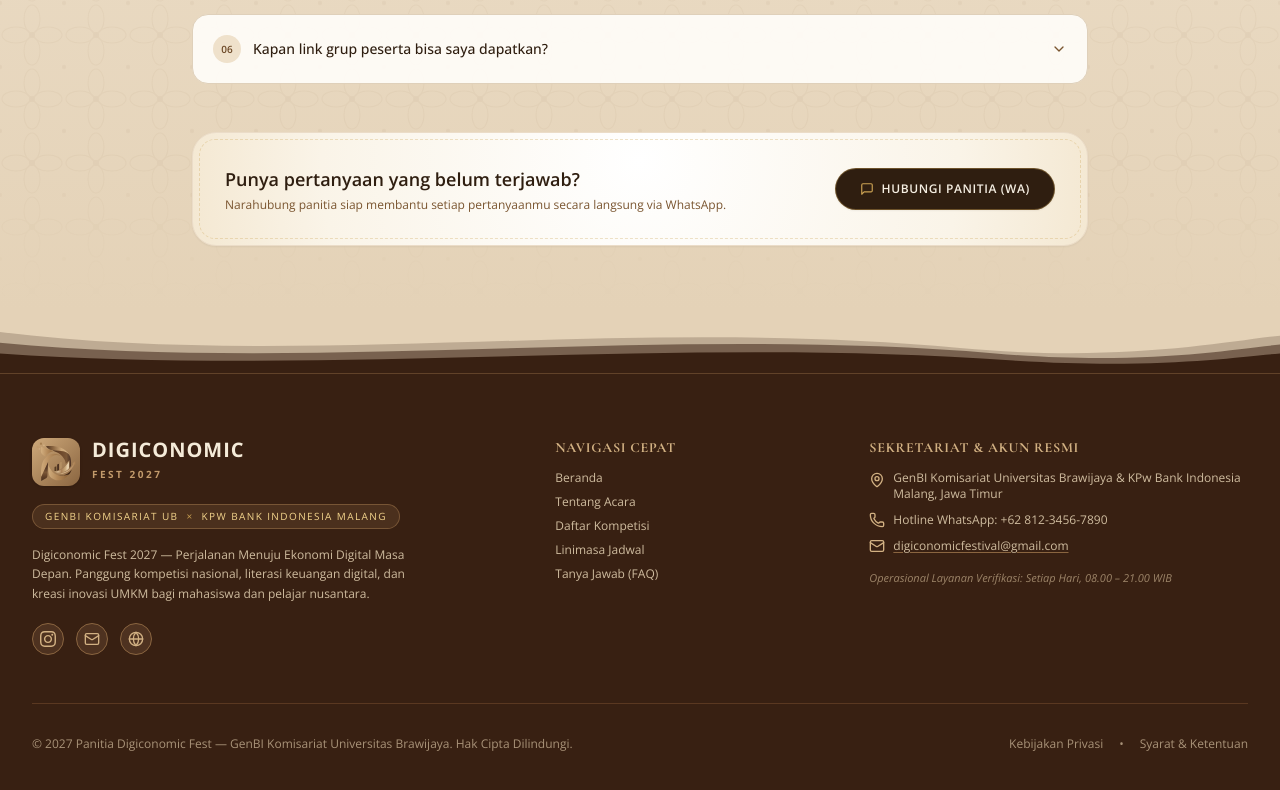
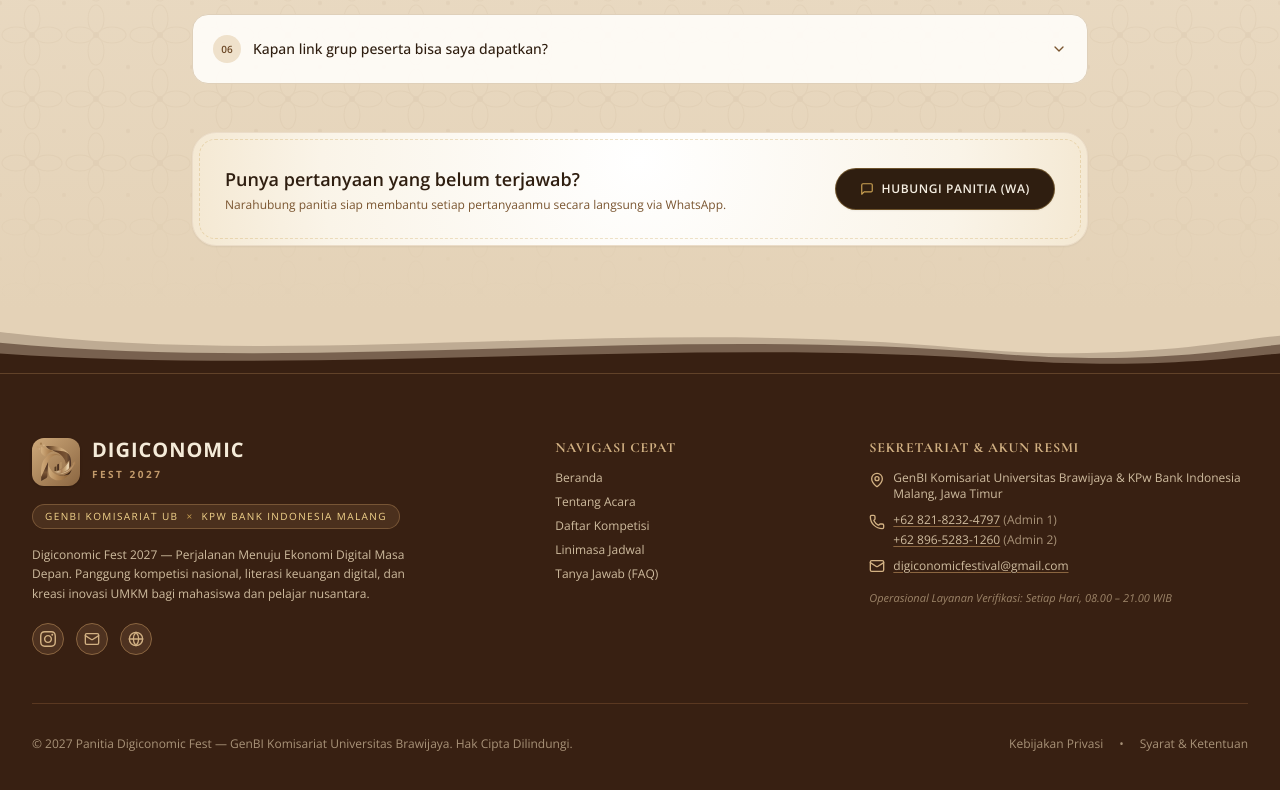
Before and after one commit to rrezmaulana-arch/DIGINOMIC, a React (Vite) app in the folder web/: page / in a window 1280 px wide. Shown: the part 7288-8078 px from the top of the page. Built offline with nearby package versions, Linux system fonts and the light colour scheme; no server answers.

Commit message:
chore(web): update official contact persons (Admin 1 & Admin 2) and email

```diff
--- a/web/src/components/Footer.tsx
+++ b/web/src/components/Footer.tsx
@@ -126,9 +126,32 @@ export const Footer: React.FC<FooterProps> = ({
                 <MapPin className="w-4 h-4 text-[#d2b183] shrink-0 mt-0.5" />
                 <span>GenBI Komisariat Universitas Brawijaya &amp; KPw Bank Indonesia Malang, Jawa Timur</span>
               </div>
-              <div className="flex items-center gap-2">
-                <Phone className="w-4 h-4 text-[#d2b183] shrink-0" />
-                <span>Hotline WhatsApp: +62 812-3456-7890</span>
+              <div className="flex items-start gap-2">
+                <Phone className="w-4 h-4 text-[#d2b183] shrink-0 mt-0.5" />
+                <div className="space-y-1">
+                  <p>
+                    <a
+                      href="https://wa.me/6282182324797"
+                      target="_blank"
+                      rel="noreferrer"
+                      className="hover:text-[#fbf7f0] underline decoration-[#8a6540] underline-offset-2 transition-colors"
+                    >
+                      +62 821-8232-4797
+                    </a>{' '}
+                    <span className="text-[#a89278]">(Admin 1)</span>
+                  </p>
+                  <p>
+                    <a
+                      href="https://wa.me/6289652831260"
+                      target="_blank"
+                      rel="noreferrer"
+                      className="hover:text-[#fbf7f0] underline decoration-[#8a6540] underline-offset-2 transition-colors"
+                    >
+                      +62 896-5283-1260
+                    </a>{' '}
+                    <span className="text-[#a89278]">(Admin 2)</span>
+                  </p>
+                </div>
               </div>
               <div className="flex items-center gap-2">
                 <Mail className="w-4 h-4 text-[#d2b183] shrink-0" />
--- a/web/src/pages/public/LandingPage.tsx
+++ b/web/src/pages/public/LandingPage.tsx
@@ -14,7 +14,7 @@ import { FAQSection } from '../../components/FAQSection';
 import { BatikKawungPattern, SectionWaveTransition } from '../../components/Ornaments';
 import { Competition } from '../../types';
 
-const WHATSAPP_HELPDESK_URL = `https://wa.me/6281234567890?text=${encodeURIComponent(
+const WHATSAPP_HELPDESK_URL = `https://wa.me/6282182324797?text=${encodeURIComponent(
   'Halo Panitia Digiconomic Fest 2027, saya membutuhkan informasi mengenai pendaftaran lomba.'
 )}`;
 
```
Also changed, not shown: web/public/llms.txt.
